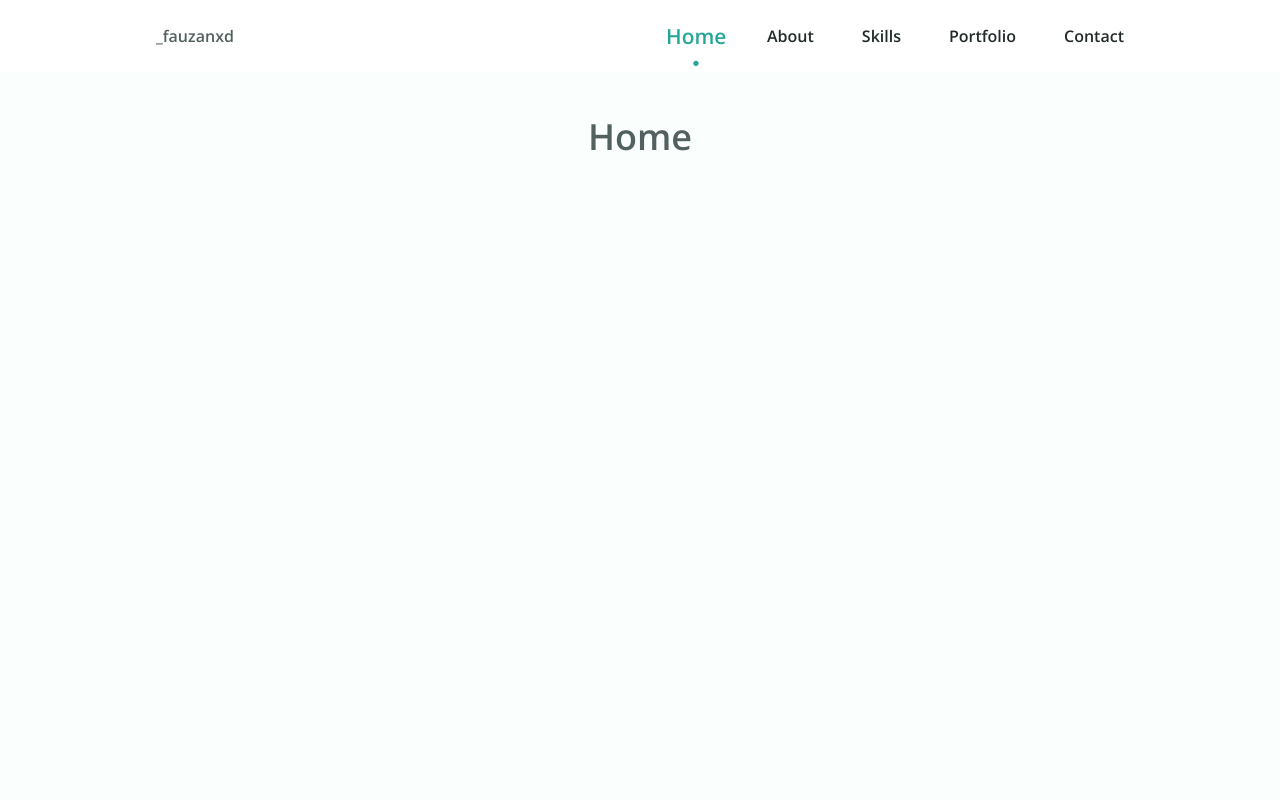
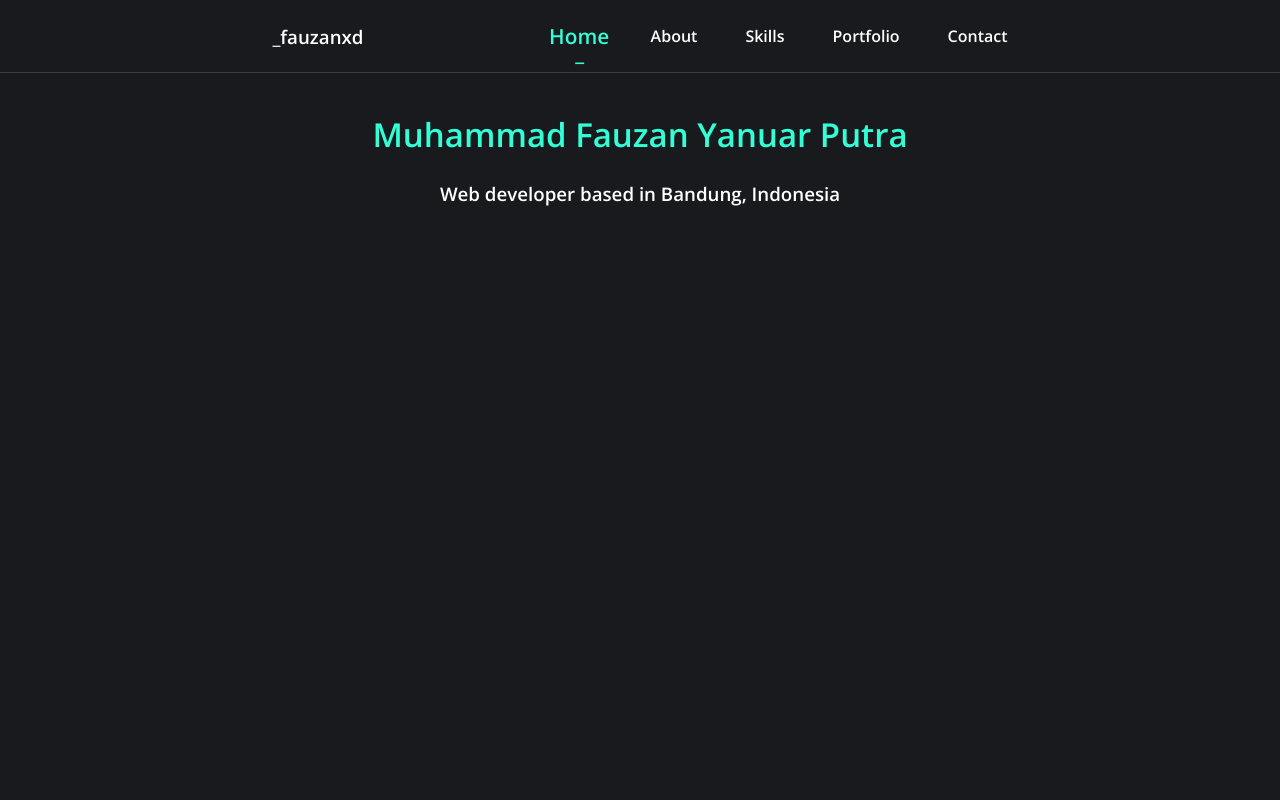
Before and after one commit to FauzanYanuarPutra/fauzanxd.github.io, a plain HTML site: page index.html in a window 1280 px wide. Shown: the top 800 px of the page. Drawn offline with nearby package versions, Linux system fonts and the light colour scheme.

Commit message:
Add files via upload

```diff
--- a/assets/css/style.css
+++ b/assets/css/style.css
@@ -9,12 +9,22 @@
    --hue: 174;
    --sat: 63%;
 
-   --first-color: hsl(var(--hue), var(--sat), 40%);
+   /* --first-color: hsl(var(--hue), var(--sat), 40%); */
    --first-color-alt: hsl(var(--hue), var(--sat), 36%);
-   --title-color: hsl(var(--hue), 12%, 15%);
+   /* --title-color: hsl(var(--hue), 12%, 15%); */
    --text-color: hsl(var(--hue), 8%, 35%);
    --body-color: hsl(var(--hue), 100%, 99%);
-   --container-color: #fff;
+   --container-color: #191a1e;
+   --text-color: #fff;
+
+   /* ACTIVE */
+   --active-color: #33FFD7;
+
+   /* NAV */
+   --nav-background: #6c6c72;
+   --nav-icon: #fff;
+   --first-color: #fff;
+   --title-color: #fff;
 
    /* Font and Typography */
    --body-font: 'Open Sans', sans-serif;
@@ -26,6 +36,9 @@
    /* Z index */
    --z-tooltip: 10;
    --z-fixed: 100;
+
+   /* CONTENT */
+   --hijau-muda: #33FFD7;
 }
 
 /* Responsive Typography */
@@ -51,7 +64,7 @@ body {
    margin: var(--header-height) 0 0 0;
    font-family: var(--body-font);
    font-size: var(--normal-font-size);
-   background-color: var(--body-color);
+   background-color: var(--container-color);
    color: var(--text-color);
 }
 
@@ -102,6 +115,7 @@ img {
    background-color: var(--container-color);
    z-index: var(--z-fixed);
    transition: .4s;
+   border-bottom: 1px solid rgba(255, 255, 255, 0.152);
 }
 
 
@@ -111,6 +125,8 @@ img {
    display: flex;
    justify-content: space-between;
    align-items: center;
+   padding-left: 20px;
+   padding-right: 20px;
 }
 
 .nav__img {
@@ -123,13 +139,17 @@ img {
    font-weight: 600;
 }
 
+
+
+
 @media screen and (max-width: 767px) {
    .nav__menu {
       position: fixed;
       bottom: 0;
       left: 0;
-      background-color: var(--container-color);
-      box-shadow: 0 -1px 12px hsla(var(--hue), var(--sat), 15%, 0.15);
+      background-color: var(--nav-background);
+      /* box-shadow: 0 -1px 12px hsla(var(--hue), var(--sat), 15%, 0.15); */
+      /* box-shadow: 0 -1px 12px rgba(208, 208, 208, 0.666); */
       width: 100%;
       height: 4rem;
       padding: 0 1rem;
@@ -137,6 +157,10 @@ img {
       align-content: center;
       border-radius: 1.25rem 1.25rem 0 0;
       transition: .4s;
+   }
+
+   .logo__bawah {
+      display: block;
    }
 }
 
@@ -170,7 +194,7 @@ img {
 /*=== Active Link ===*/
 .active-link {
    position: relative;
-   color: var(--first-color);
+   color: var(--active-color);
 
    transform: scale(1.3);
    transition: .3s;
@@ -181,16 +205,18 @@ img {
    content: '';
    position: absolute;
    bottom: -.5rem;
-   width: 4px;
+   width: 50%;
    height: 4px;
-   background-color: var(--first-color);
-   border-radius: 50%
+   background-color: var(--active-color);
+   transform: scale(0.3);
+   /* border-radius: 50%; */
+   transition: .3s;
 }
 
 
 /* Change background header */
 .scroll-header {
-   box-shadow: 0 1px 12px hsla(var(--hue), var(--sat), 15%, 0.15);
+   box-shadow: 0 1px 12px hsla(var(--title-color), var(--title-color), 15%, 0.15);
 }
 
 /*===== MEDIA QUERIES =====*/
@@ -221,8 +247,9 @@ img {
    }
 
    .nav {
-      height: calc(var(--header-height) + 1.5rem)
-         /* 4.5rem */
+      height: calc(var(--header-height) + 1.5rem);
+      /* 4.5rem */
+      justify-content: space-around;
    }
 
    .nav__img {
@@ -264,4 +291,24 @@ img {
       margin-left: auto;
       margin-right: auto;
    }
+
+   .logo_bawah {
+      display: none;
+   }
 }
+
+
+/*==================== CONTENT ====================*/
+.hero h1,
+.hero h3 {
+   display: flex;
+   justify-content: center;
+}
+
+.nama-awal {
+   display: relative;
+   font-size: 33px;
+   color: var(--hijau-muda);
+   margin-top: 0px;
+
+}
--- a/index.html
+++ b/index.html
@@ -19,7 +19,9 @@
    <!-- HEADER -->
    <header class="header" id="header">
       <nav class="nav container">
-         <a href="#" class="nav__logo">_fauzanxd</a>
+         <a href="#" class="nav__logo logo__bawah">
+            <h3><b>_fauzanxd</b></h3>
+         </a>
 
          <div class="nav__menu" id="nav-menu">
             <ul class="nav__list">
@@ -67,7 +69,10 @@
    <main>
       <!-- HOME -->
       <section class="container section section__height" id="home">
-         <h2 class="section__title">Home</h2>
+         <div class="hero">
+            <h1 class="section__title nama-awal">Muhammad Fauzan Yanuar Putra</h1>
+            <h3>Web developer based in Bandung, Indonesia</h3>
+         </div>
       </section>
 
       <!-- ABOUT -->
```
